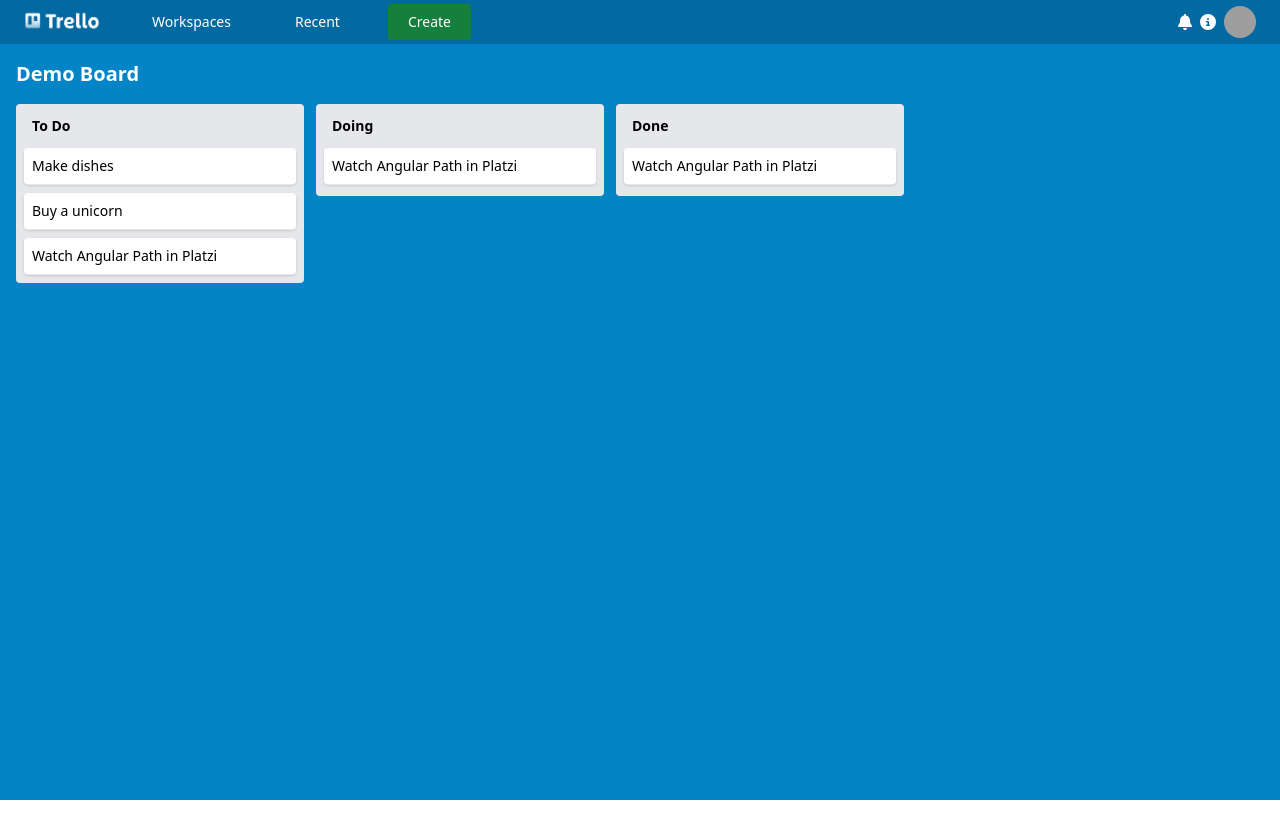
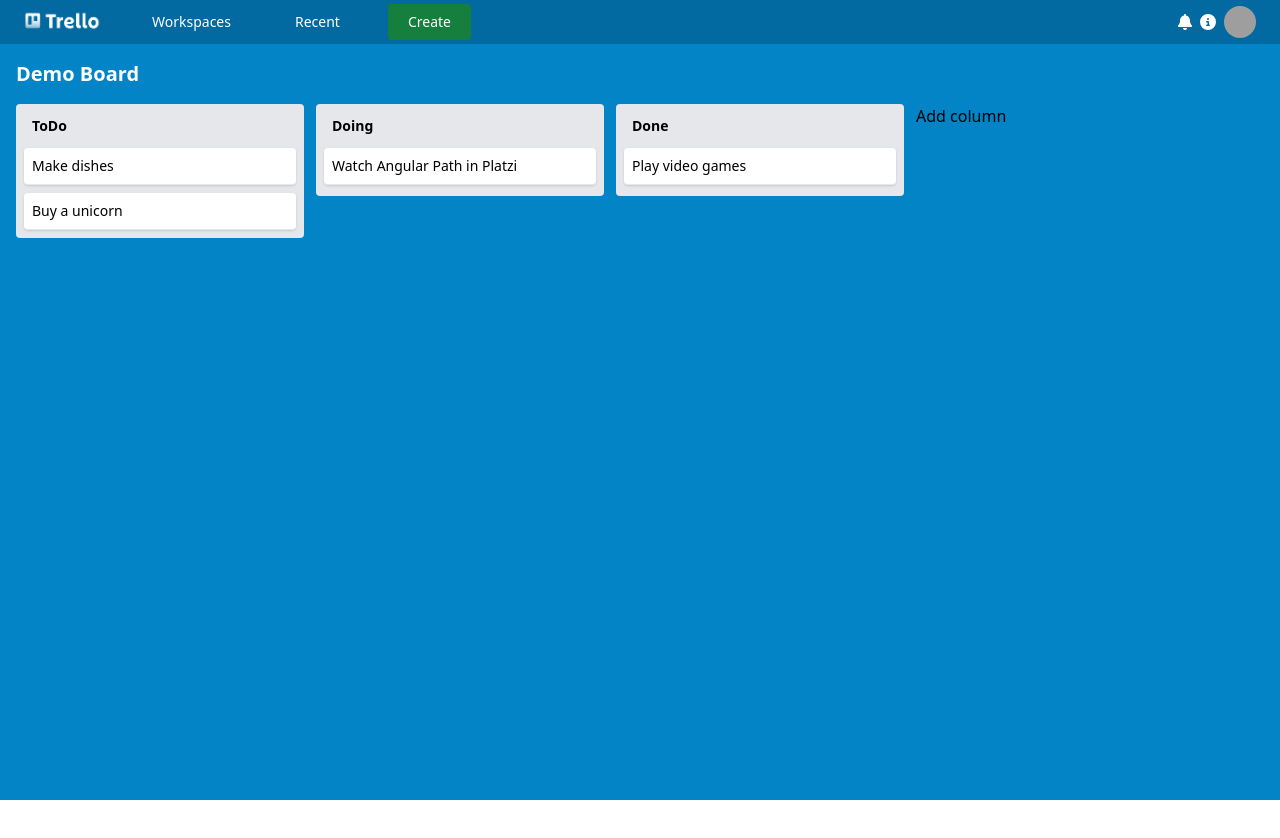
Before and after one commit to brayanlopez/angular-trello, an Angular app: page /board in a window 1280 px wide. Shown: the top 838 px of the page. After the commit the page ends 800 px from the top, so only its background shows below. Built offline with nearby package versions, Linux system fonts and the light colour scheme; grey boxes are pictures that could not be loaded.

Commit message:
SIMPLIFY board component

```diff
--- a/src/app/models/todo.model.ts
+++ b/src/app/models/todo.model.ts
@@ -3,3 +3,8 @@
   title: string;
   status?: string;
 }
+
+export interface Column {
+  title: string;
+  todos: ToDo[];
+}
--- a/src/app/pages/board/board.component.html
+++ b/src/app/pages/board/board.component.html
@@ -1,22 +1,28 @@
 <div class="flex flex-col h-screen">
   <app-navbar></app-navbar>
   <div class="w-full grow bg-sky-600 px-4 pb-4">
+    <div class="flex flex-col h-full">
       <div>
         <h2 class="text-xl font-bold text-white my-4">Demo Board</h2>
       </div>
-    <div class="flex items-start w-full h-full" cdkDropListGroup>
-      <div class="rounded bg-gray-200 w-72 p-2 mr-3">
+
+      <div
+        class="flex grow items-start w-full h-full overflow-x-scroll"
+        cdkDropListGroup
+      >
+        @for (column of columns; track column.title) {
+        <div class="rounded bg-gray-200 w-72 p-2 mr-3 shrink-0">
           <div class="flex justify-between py-1">
-          <h3 class="text-sm font-bold ml-2">To Do</h3>
+            <h3 class="text-sm font-bold ml-2">{{ column.title }}</h3>
           </div>
 
           <div
             class="text-sm mt-2 min-h-[2.5rem]"
             cdkDropList
-          [cdkDropListData]="todos"
+            [cdkDropListData]="column.todos"
             (cdkDropListDropped)="drop($event)"
           >
-          @for (todo of todos; track todo.id ) {
+            @for (todo of column.todos; track todo.id ) {
             <div
               cdkDrag
               class="bg-white shadow p-2 rounded mt-2 border-b border-x-gray-300 cursor-pointer hover:bg-gray-400"
@@ -26,50 +32,9 @@
             }
           </div>
         </div>
-
-      <div class="rounded bg-gray-200 w-72 p-2 mr-3">
-        <div class="flex justify-between py-1">
-          <h3 class="text-sm font-bold ml-2">Doing</h3>
-        </div>
-
-        <div
-          class="text-sm mt-2 min-h-[2.5rem]"
-          cdkDropList
-          [cdkDropListData]="doing"
-          (cdkDropListDropped)="drop($event)"
-        >
-          @for (todo of doing; track todo.id ) {
-          <div
-            cdkDrag
-            class="bg-white shadow p-2 rounded mt-2 border-b border-x-gray-300 cursor-pointer hover:bg-gray-400"
-          >
-            {{ todo.title }}
-          </div>
         }
-        </div>
-      </div>
-
-      <div class="rounded bg-gray-200 w-72 p-2 mr-3">
-        <div class="flex justify-between py-1">
-          <h3 class="text-sm font-bold ml-2">Done</h3>
-        </div>
-
-        <div
-          class="text-sm mt-2 min-h-[2.5rem]"
-          cdkDropList
-          [cdkDropListData]="done"
-          (cdkDropListDropped)="drop($event)"
-        >
-          @for (todo of done; track todo.id ) {
-          <div
-            cdkDrag
-            class="bg-white shadow p-2 rounded mt-2 border-b border-x-gray-300 cursor-pointer hover:bg-gray-400"
-          >
-            {{ todo.title }}
-          </div>
-          }
+        <button (click)="addColumn()">Add column</button>
       </div>
     </div>
   </div>
 </div>
-</div>
--- a/src/app/pages/board/board.component.ts
+++ b/src/app/pages/board/board.component.ts
@@ -9,7 +9,7 @@
 } from '@angular/cdk/drag-drop';
 
 import { NavbarComponent } from '../../components/navbar/navbar.component';
-import { ToDo } from '../../models/todo.model';
+import { Column, ToDo } from '../../models/todo.model';
 
 @Component({
   selector: 'app-board',
@@ -19,37 +19,55 @@
   styleUrl: './board.component.scss',
 })
 export class BoardComponent {
-  todos: ToDo[] = [
+  columns: Column[] = [
     {
-      id: Date.now().toString(),
-      title: 'Make dishes',
+      title: 'ToDo',
+      todos: [
+        {
+          id: '1',
+          title: 'Make dishes',
+        },
+        {
+          id: '2',
+          title: 'Buy a unicorn',
+        },
+      ],
     },
     {
-      id: Date.now().toString(),
-      title: 'Buy a unicorn',
+      title: 'Doing',
+      todos: [
+        {
+          id: '3',
+          title: 'Watch Angular Path in Platzi',
+        },
+      ],
     },
     {
-      id: Date.now().toString(),
-      title: 'Watch Angular Path in Platzi',
+      title: 'Done',
+      todos: [
+        {
+          id: '4',
+          title: 'Play video games',
+        },
+      ],
     },
   ];
 
-  doing: ToDo[] = [
-    {
-      id: Date.now().toString(),
-      title: 'Watch Angular Path in Platzi',
-    },
-  ];
-  done: ToDo[] = [
-    {
-      id: Date.now().toString(),
-      title: 'Watch Angular Path in Platzi',
-    },
-  ];
+  todos: ToDo[] = [];
+  doing: ToDo[] = [];
+  done: ToDo[] = [];
 
-  drop(event: CdkDragDrop<any[]>) {
+  constructor() {}
+
+  ngOnInit(): void {}
+
+  drop(event: CdkDragDrop<ToDo[]>) {
     if (event.previousContainer === event.container) {
-      moveItemInArray(this.todos, event.previousIndex, event.currentIndex);
+      moveItemInArray(
+        event.container.data,
+        event.previousIndex,
+        event.currentIndex
+      );
     } else {
       transferArrayItem(
         event.previousContainer.data,
@@ -59,4 +77,11 @@
       );
     }
   }
+
+  addColumn() {
+    this.columns.push({
+      title: 'New Column',
+      todos: [],
+    });
+  }
 }
```
Lines whose indentation alone changed are shown as unchanged.
